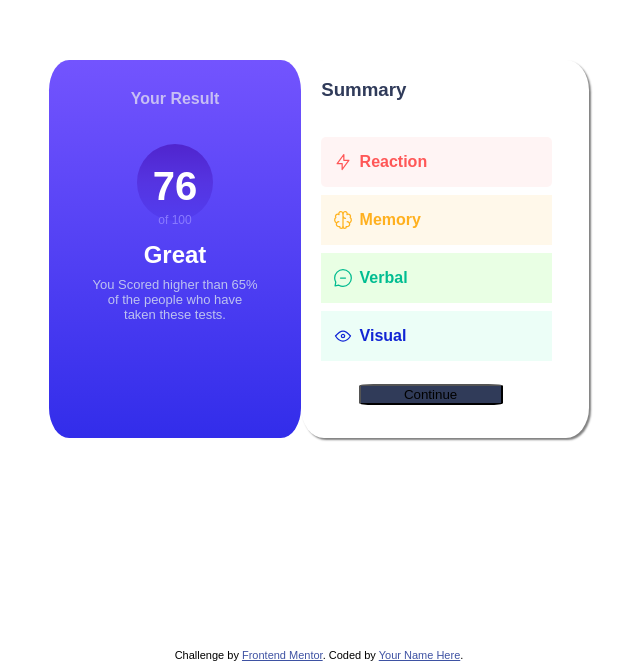
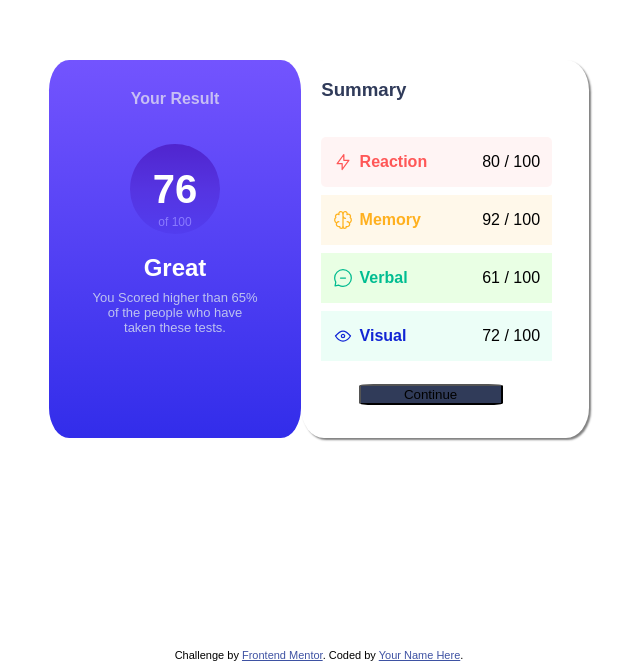
Before and after one commit to jamesparsaie/FrontendChallege-Summary, a plain HTML site: page index.html in a window 1280 px wide. Shown: the part 159-828 px from the top of the page, without its empty margins (321-961 px from the left). Drawn offline with Linux system fonts and the light colour scheme.

Commit message:
Added more styling

```diff
--- a/index.css
+++ b/index.css
@@ -41,8 +41,8 @@ body {
     display: flex;
     flex-direction: column;
     align-items: center;
-    width: 6vw;
-    height: 6vw;
+    width: 7vw;
+    height: 7vw;
     border-radius:50%;
     margin-top: 8%;
     background-color: #452cdd;
--- a/index.html
+++ b/index.html
@@ -34,18 +34,22 @@
         <div class="reaction">
           <img src="./assets/images/icon-reaction.svg" style="margin-left: 5%;"/>
           <p style="color: #ff5757; margin-left: 3%;"><b>Reaction</b></p>
+          <p style="margin-left: auto; margin-right: 5%;">80 / 100</p>
         </div>
         <div class="memory">
           <img src="./assets/images/icon-memory.svg" style="margin-left: 5%;"/>
           <p style="color: #ffb01f; margin-left: 3%;"><b>Memory</b></p>
+          <p style="margin-left: auto;  margin-right: 5%;">92 / 100</p>
         </div>
         <div class="verbal">
           <img src="./assets/images/icon-verbal.svg" style="margin-left: 5%;"/>
           <p style="color: #00bd91; margin-left: 3%;"><b>Verbal</b></p>
+          <p style="margin-left: auto;  margin-right: 5%;">61 / 100</p>
         </div>
         <div class="visual">
           <img src="./assets/images/icon-visual.svg" style="margin-left: 5%;"/>
           <p style="color: #1125d4; margin-left: 3%;"><b>Visual</b></p>
+          <p style="margin-left: auto;  margin-right: 5%;">72 / 100</p>
         </div>
         <button>Continue</button>
       </div>
```
